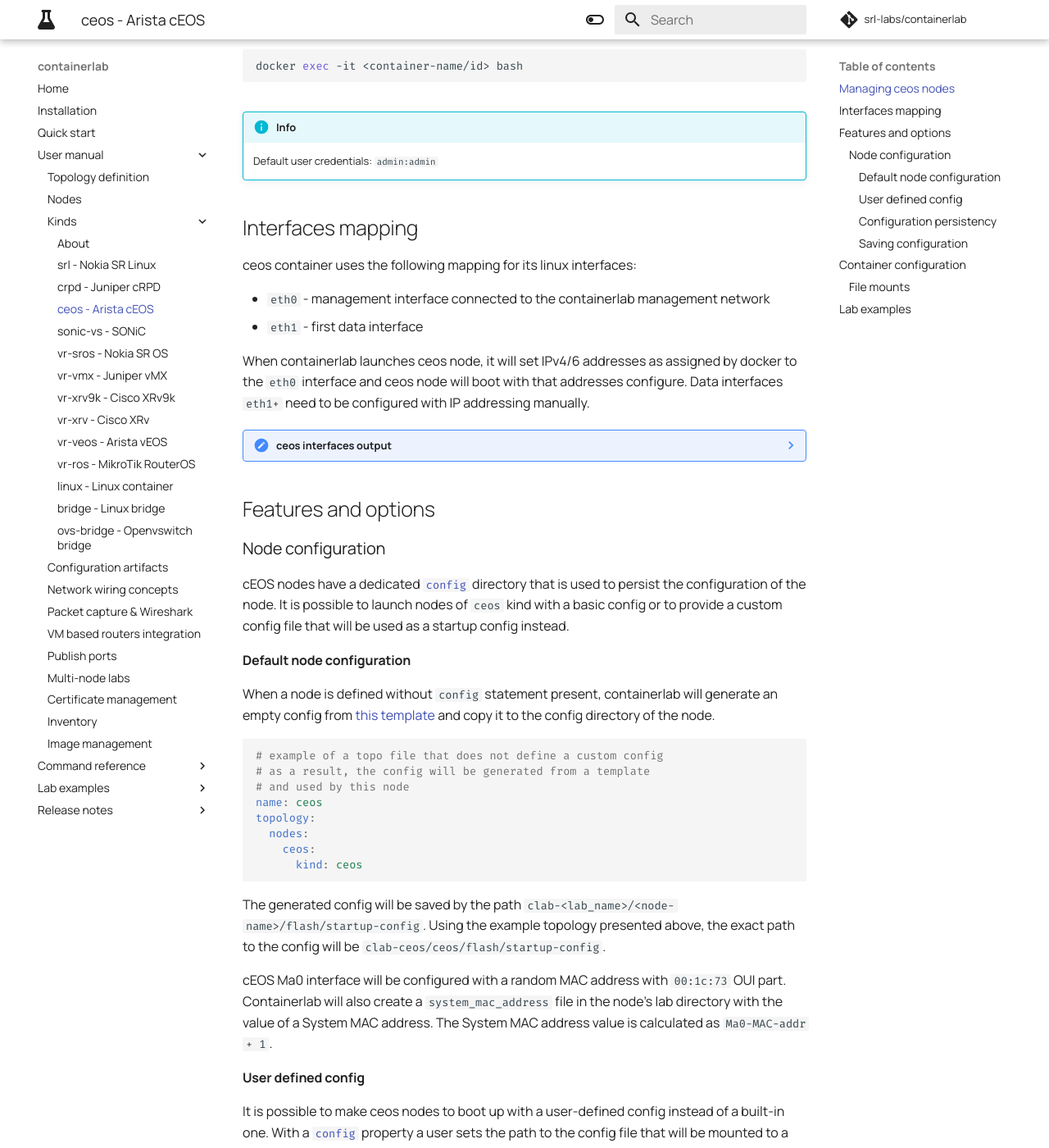
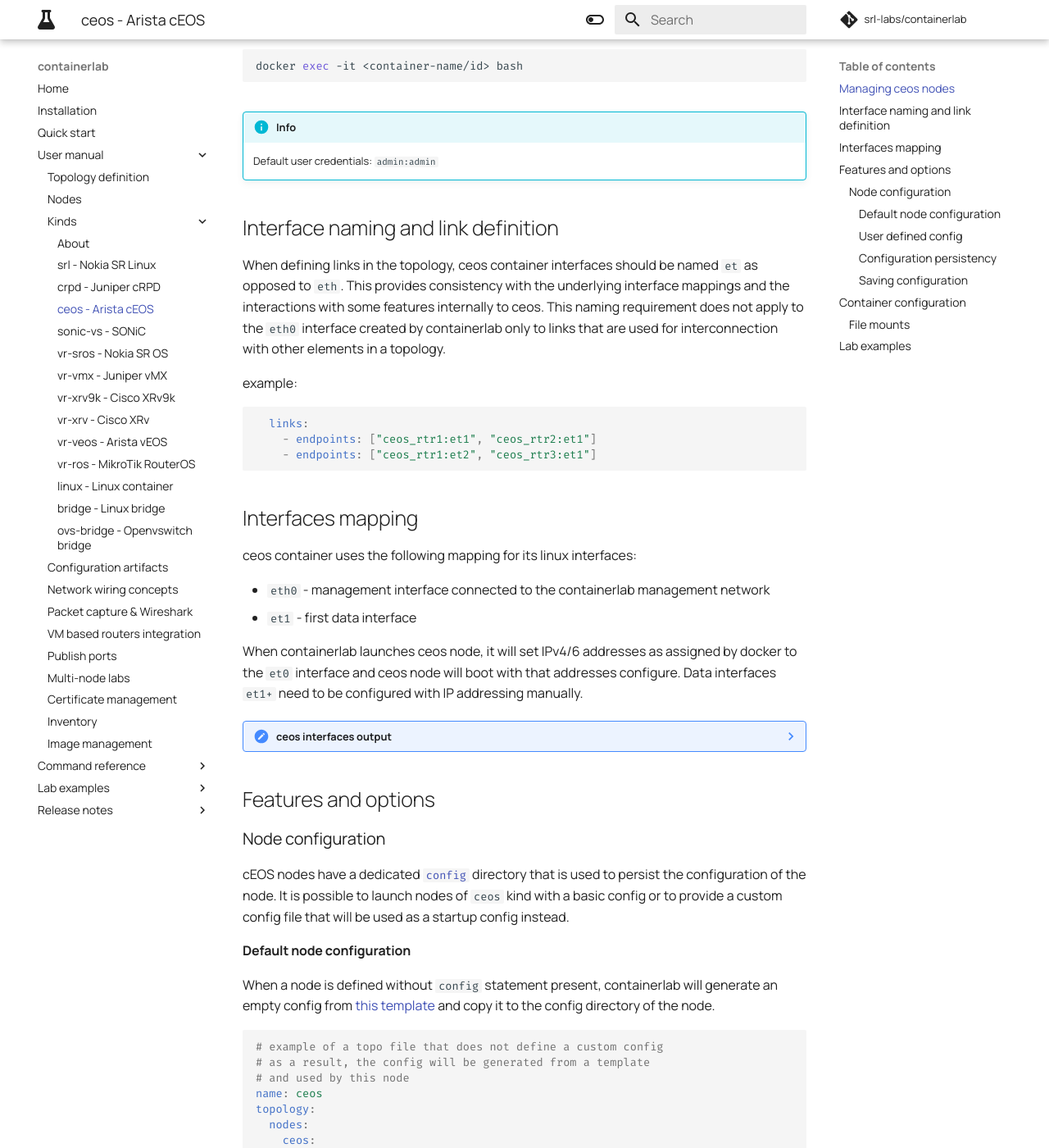
Before and after one commit to srl-labs/containerlab, an MkDocs documentation site: the page built from docs/manual/kinds/ceos.md, in a window 1280 px wide and 1400 px high, scrolled down 611 px. Shown: the whole window at 82% size. Built offline with MkDocs 1.6.1 and Material for MkDocs 9.7.7, drawn with Linux system fonts in a browser that asks for light colours; comment, search, counter and statistics services are not loaded; some of the changed text lies outside the part shown.

Commit message:
updated kind/ceos docs to address interface naming.

````diff
--- a/docs/manual/kinds/ceos.md
+++ b/docs/manual/kinds/ceos.md
@@ -39,13 +39,24 @@ Arista cEOS node launched with containerlab can be managed via the following int
 !!!info
     Default user credentials: `admin:admin`
 
+## Interface naming and link definition
+
+When defining links in the topology, ceos container interfaces should be named `et` as opposed to `eth`.  This provides consistency with the underlying interface mappings and the interactions with some features internally to ceos.  This naming requirement does not apply to the `eth0` interface created by containerlab only to links that are used for interconnection with other elements in a topology.
+
+example:
+```yml
+  links:
+    - endpoints: ["ceos_rtr1:et1", "ceos_rtr2:et1"]
+    - endpoints: ["ceos_rtr1:et2", "ceos_rtr3:et1"]
+```
+
 ## Interfaces mapping
 ceos container uses the following mapping for its linux interfaces:
 
 * `eth0` - management interface connected to the containerlab management network
-* `eth1` - first data interface
+* `et1` - first data interface
 
-When containerlab launches ceos node, it will set IPv4/6 addresses as assigned by docker to the `eth0` interface and ceos node will boot with that addresses configure. Data interfaces `eth1+` need to be configured with IP addressing manually.
+When containerlab launches ceos node, it will set IPv4/6 addresses as assigned by docker to the `et0` interface and ceos node will boot with that addresses configure. Data interfaces `et1+` need to be configured with IP addressing manually.
 
 ???note "ceos interfaces output"
     This output demonstrates the IP addressing of the linux interfaces of ceos node.
@@ -146,16 +157,16 @@ In addition to cli commands such as `write memory` user can take advantage of th
 To start an Arista cEOS node containerlab uses the configuration instructions described in Arista Forums[^1]. The exact parameters are outlined below.
 
 === "Startup command"
-    `/sbin/init systemd.setenv=INTFTYPE=eth systemd.setenv=ETBA=4 systemd.setenv=SKIP_ZEROTOUCH_BARRIER_IN_SYSDBINIT=1 systemd.setenv=CEOS=1 systemd.setenv=EOS_PLATFORM=ceoslab systemd.setenv=container=docker systemd.setenv=MAPETH0=1 systemd.setenv=MGMT_INTF=eth0`
+    `/sbin/init systemd.setenv=INTFTYPE=et systemd.setenv=ETBA=4 systemd.setenv=SKIP_ZEROTOUCH_BARRIER_IN_SYSDBINIT=1 systemd.setenv=CEOS=1 systemd.setenv=EOS_PLATFORM=ceoslab systemd.setenv=container=docker systemd.setenv=MAPETH0=1 systemd.setenv=MGMT_INTF=eth0`
 === "Environment variables"
     `CEOS:1`
     `EOS_PLATFORM":ceoslab`
     `container:docker`
     `ETBA:4`
     `SKIP_ZEROTOUCH_BARRIER_IN_SYSDBINIT:1`
-    `INTFTYPE:eth`
+    `INTFTYPE:et`
     `MAPETH0:1`
-    `MGMT_INTF:eth0`
+    `MGMT_INTF:et0`
 
 ### File mounts
 When a user starts a lab, containerlab creates a node directory for storing [configuration artifacts](../conf-artifacts.md). For `ceos` kind containerlab creates `flash` directory for each ceos node and mounts these folders by `/mnt/flash` paths.
````
